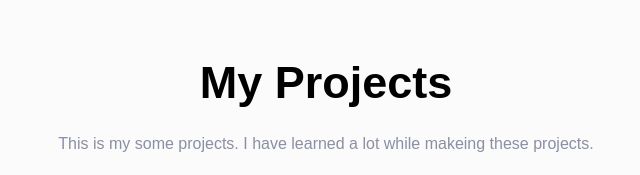
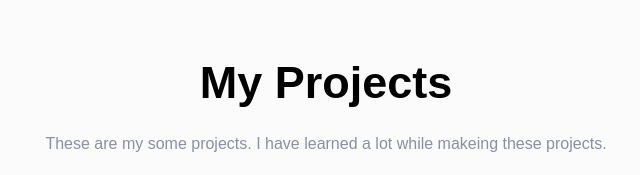
Before and after one commit to love0107/PortFolio, a plain HTML site: page index.html in a window 1280 px wide. Shown: the part 1620-1795 px from the top of the page, 314-954 px from the left. Drawn offline with nearby package versions, Linux system fonts and the light colour scheme; a web font is replaced by a local one.

Commit message:
Update index.html

```diff
--- a/index.html
+++ b/index.html
@@ -292,7 +292,7 @@
                 <div class="col-lg-8">
                     <div class="section-title text-center pb-30">
                         <h2 class="title" data-aos="slide-up">My Projects</h2>
-                        <p data-aos="fade-up">This is my some projects. I have learned a lot while makeing these
+                        <p data-aos="fade-up">These are my some projects. I have learned a lot while makeing these
                             projects.</p>
                     </div>
                 </div>
```
